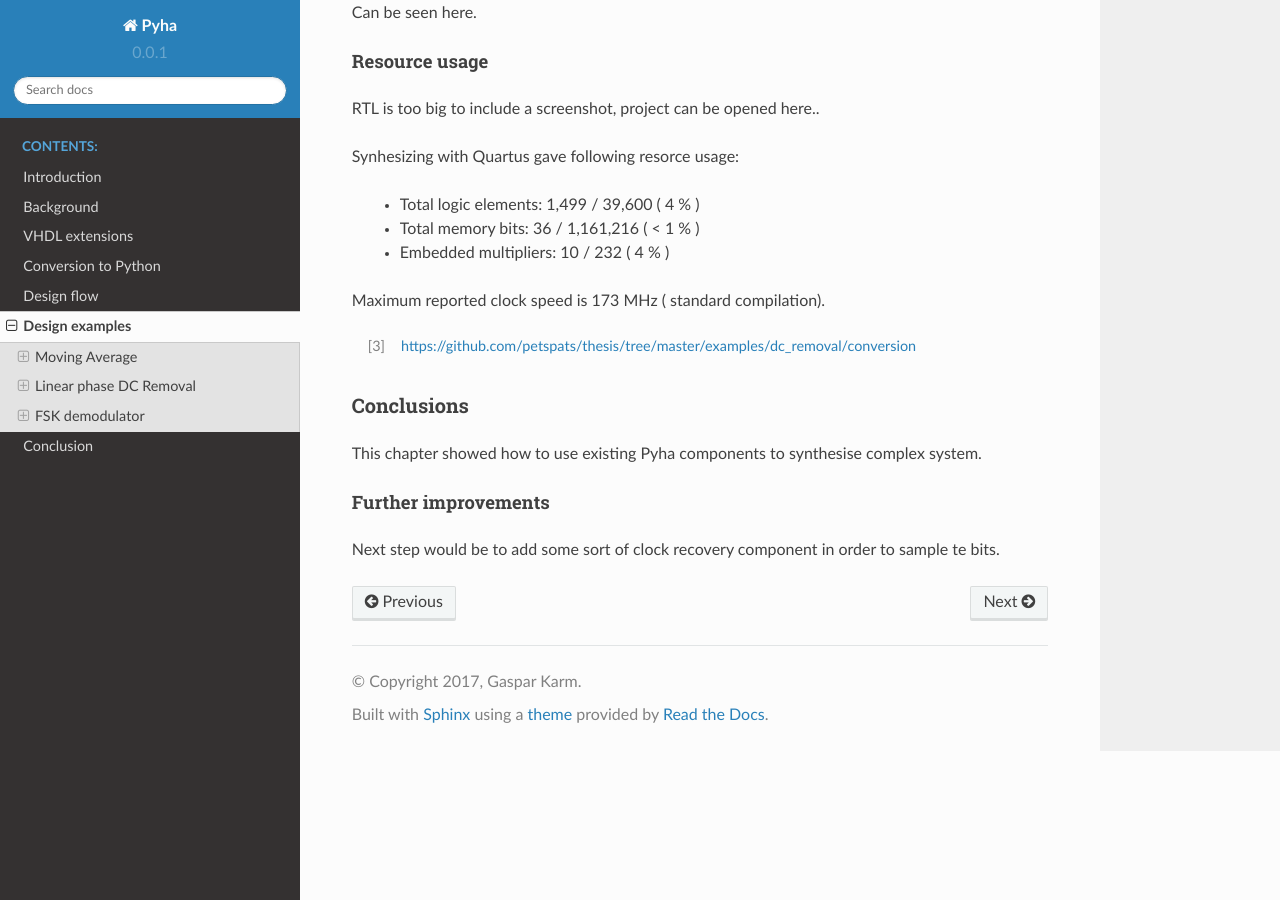
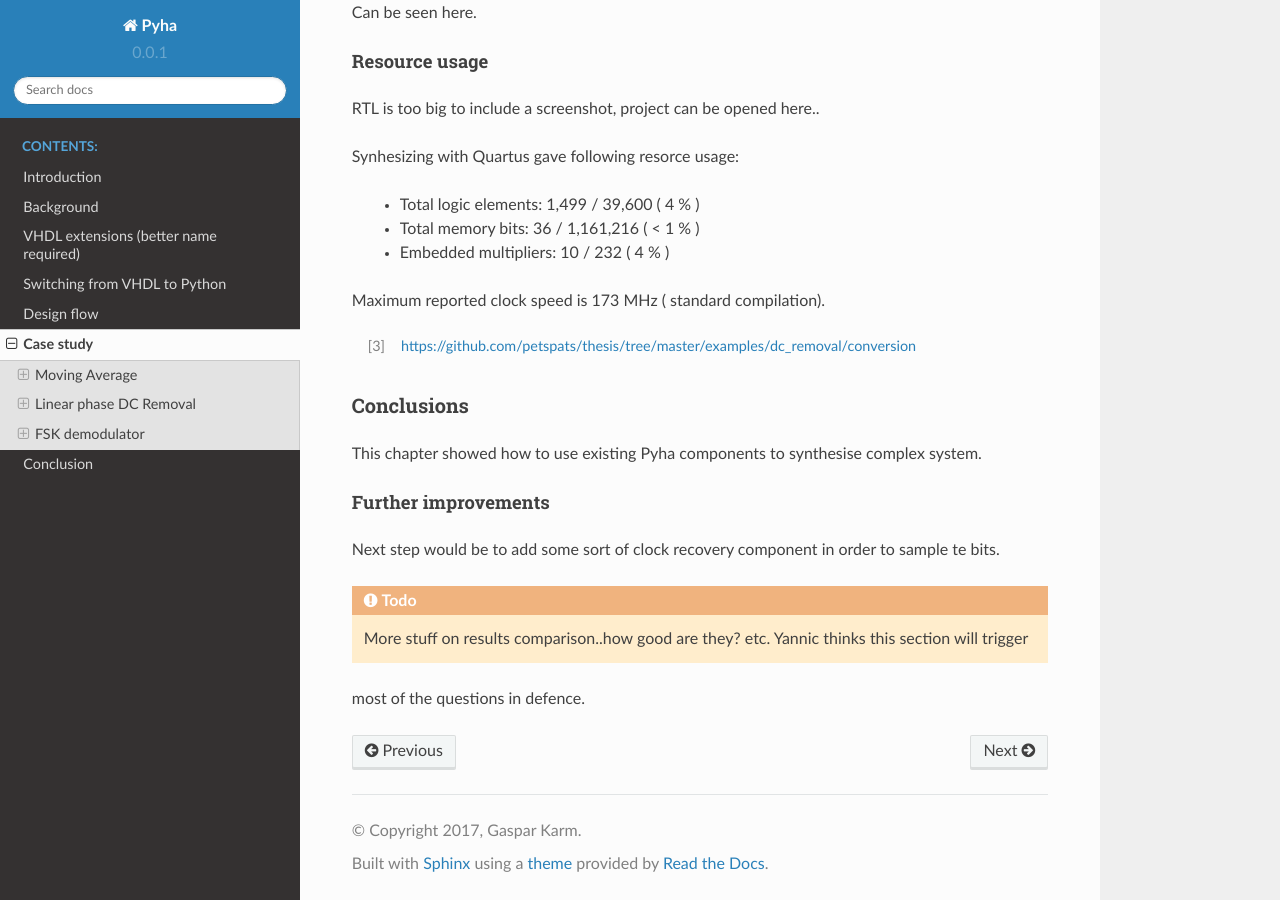
Before and after one commit to gasparka/thesis, a Sphinx documentation site: the page built from docs/design_examples.rst, in a window 1280 px wide and 900 px high, scrolled down 13349 px. Built offline with Sphinx 7.4.7 and the Read the Docs theme 2.0.0, drawn with Linux system fonts in a browser that asks for light colours; cross-references to code outside the pages are shown as plain code; some of the changed text lies outside the part shown.

Commit message:
add/fix yannic comments

```diff
--- a/docs/conversion.rst
+++ b/docs/conversion.rst
@@ -1,5 +1,6 @@
-Conversion to Python
-====================
+Switching from VHDL to Python
+=============================
+
 This chapter examines the feasability and means of converting Python code to VHDL.
 
 What about verilog?
--- a/docs/design_examples.rst
+++ b/docs/design_examples.rst
@@ -1,5 +1,6 @@
-Design examples
-===============
+Case study
+==========
+
 This chapter provides some example designs implemented using the experimental compiler.
 
 First example developes and moving-average filter.
@@ -13,8 +14,12 @@ Second example is an FIR filter, with reloadable switchable taps ?
 Third design example shows how to chain togather already exsisting Pyha blocks to implement greater systems.
 In this case it is FSK receiver. This examples does not go into details.
 
+
 .. include:: moving_average.rst
 
 .. include:: dc_removal.rst
 
 .. include:: fsk_demodulator.rst
+
+.. todo:: More stuff on results comparison..how good are they? etc. Yannic thinks this section will trigger
+most of the questions in defence.
--- a/docs/intro.rst
+++ b/docs/intro.rst
@@ -12,6 +12,10 @@ Main features:
     - Decent quality VHDL output (get what you write, keeps hierarchy)
     - Integration to Intel Quartus (run GATE level simulations)
     - Tools to simplify verification
+
+
+Problem statement
+-----------------
 
 
 
--- a/docs/vhdl_extensions.rst
+++ b/docs/vhdl_extensions.rst
@@ -1,5 +1,5 @@
-VHDL extensions
-===============
+VHDL extensions (better name required)
+======================================
 
 Major goal of this project is to support object-oriented hardware design.Goal is to provide simple object support, advanced features like inherintance and overloadings are not considerted
 at this moment.
```
